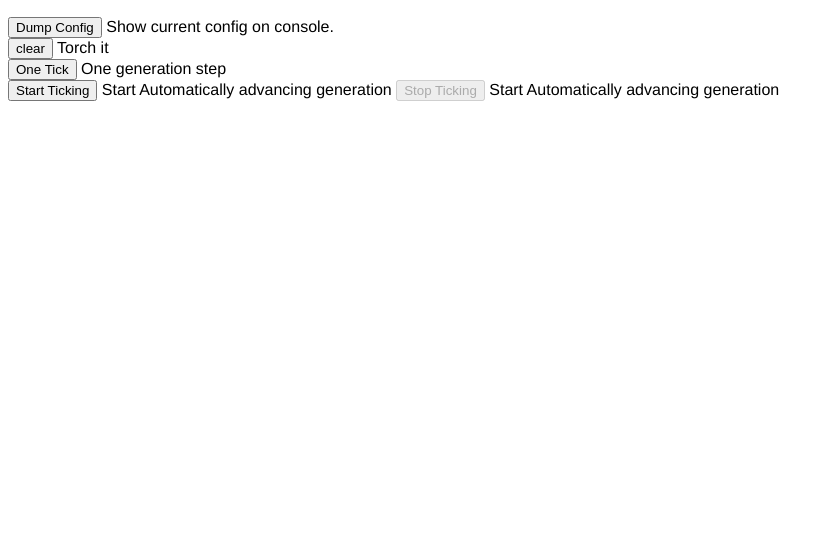
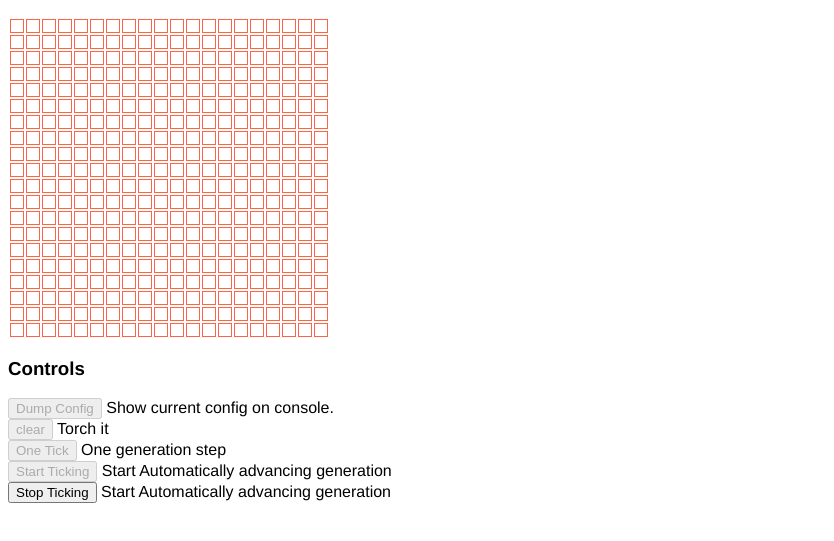
Before and after one commit to wrayamanda2010/game-of-life, a website: page index.html in a window 1280 px wide. Both pictures are taken after a click on the button "Start Ticking". Shown: the part 51-592 px from the top of the page, without its empty margins (0-834 px from the left). Drawn offline with nearby package versions, Linux system fonts and the light colour scheme.

Commit message:
grid works

```diff
--- a/app.js
+++ b/app.js
@@ -1,3 +1,68 @@
-$(document).ready(function(){
+$(document).ready(function () {
+const maxRows = 20
+const maxCols = 20
+  // SET INITIAL UI STATE
   $('#stop-tick-btn').attr('disabled', true)
+
+  $('#dump-config-btn').click(dumpConfigBtnClick)
+  $('#clear-btn').click(clearBtnClick)
+  $('#one-tick-btn').click(oneTickBtnClick)
+  $('#start-tick-btn').click(startTickBtnClick)
+  $('#stop-tick-btn').click(stopTickBtnClick)
+
+  displayUIGrid()
+
+    // UI GRID FUNCTIONS
+    function displayUIGrid() {
+      for (let i = 0; i < maxRows; i++) {
+        const row = $('<tr>')
+        for (let j = 0; j < maxCols; j++) {
+          const cell = $('<td>')
+          row.append(cell)
+        }
+        $('#ui-grid').append(row)
+      }
+    }
+
+  // BUTTON EVENT HANDLERS
+  function stopTickBtnClick(event) {
+    event.preventDefault()
+
+    $('#dump-config-btn').removeAttr('disabled')
+    $('#clear-btn').removeAttr('disabled')
+    $('#one-tick-btn').removeAttr('disabled')
+    $('#start-tick-btn').removeAttr('disabled')
+
+    $('#stop-tick-btn').attr('disabled', true)
+
+    console.log('stopBtnClick()')
+  }
+
+  function oneTickBtnClick(event) {
+    event.preventDefault()
+    console.log('oneTickBtnClick()')
+  }
+
+  function startTickBtnClick(event) {
+    event.preventDefault()
+
+    $('#dump-config-btn').attr('disabled', true)
+    $('#clear-btn').attr('disabled', true)
+    $('#one-tick-btn').attr('disabled', true)
+    $('#start-tick-btn').attr('disabled', true)
+
+    $('#stop-tick-btn').removeAttr('disabled')
+
+    console.log('startTickBtnClick()')
+  }
+
+  function clearBtnClick(event) {
+    event.preventDefault()
+    console.log('clearBtnClick()')
+  }
+
+  function dumpConfigBtnClick(event) {
+    event.preventDefault()
+    console.log('dumpConfigBtnClick()')
+  }
 })
--- a/index.html
+++ b/index.html
@@ -1,29 +1,35 @@
 <!DOCTYPE html>
 <html lang="en">
+
 <head>
   <meta charset="UTF-8">
   <title>Hello</title>
   <link href="style.css" rel="stylesheet">
 </head>
+
 <body>
   <h2>Game of life</h2>
 
+  <table id="ui-grid"></table>
+  <h3>Controls</h3>
   <form class="" action="index.html" method="post">
     <div>
-        <button id="dump-config-btn" type="button" >Dump Config</button>
+      <button id="dump-config-btn" type="button">Dump Config</button>
       <span>Show current config on console.</span>
     </div>
     <div>
-        <button id="clar-btn" type="button">clear</button>
+      <button id="clear-btn" type="button">clear</button>
       <span>Torch it</span>
     </div>
     <div>
       <button id="one-tick-btn" type="button">One Tick</button>
       <span>One generation step</span>
     </div>
+    <div>
       <button id="start-tick-btn" type="button">Start Ticking</button>
       <span>Start Automatically advancing generation</span>
     </div>
+    <div>
       <button id="stop-tick-btn" type="button">Stop Ticking</button>
       <span>Start Automatically advancing generation</span>
     </div>
@@ -31,4 +37,5 @@
   <script src="node_modules/jquery/dist/jquery.min.js"></script>
   <script src="app.js"></script>
 </body>
+
 </html>
--- a/style.css
+++ b/style.css
@@ -1,3 +1,9 @@
 body{
-  font-family: 'Helvetica'
+  font-family: 'Helvetica', 'Arial', sans-serif;
 }
+
+table tr td{
+  width: 10px;
+  height: 10px;
+  border: 1px solid tomato;
+}
```
Lines whose indentation alone changed are shown as unchanged.
